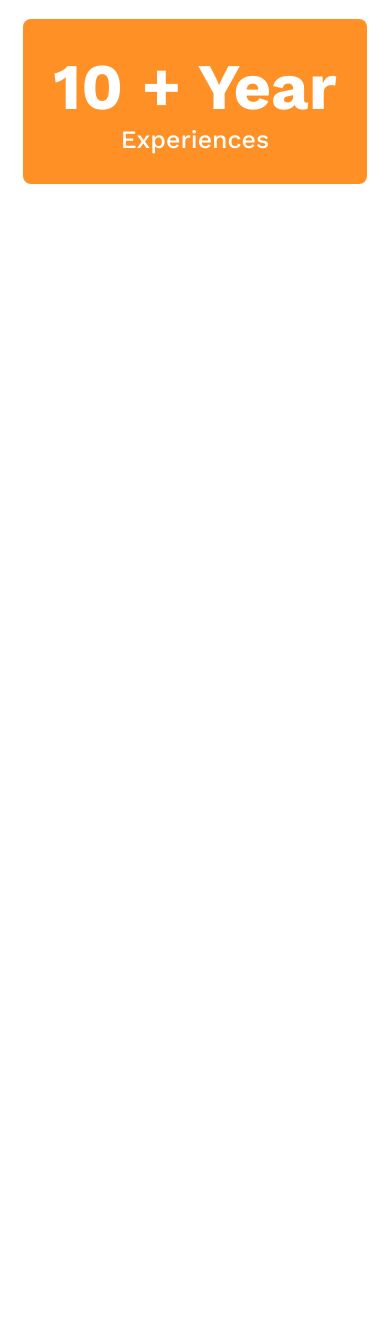
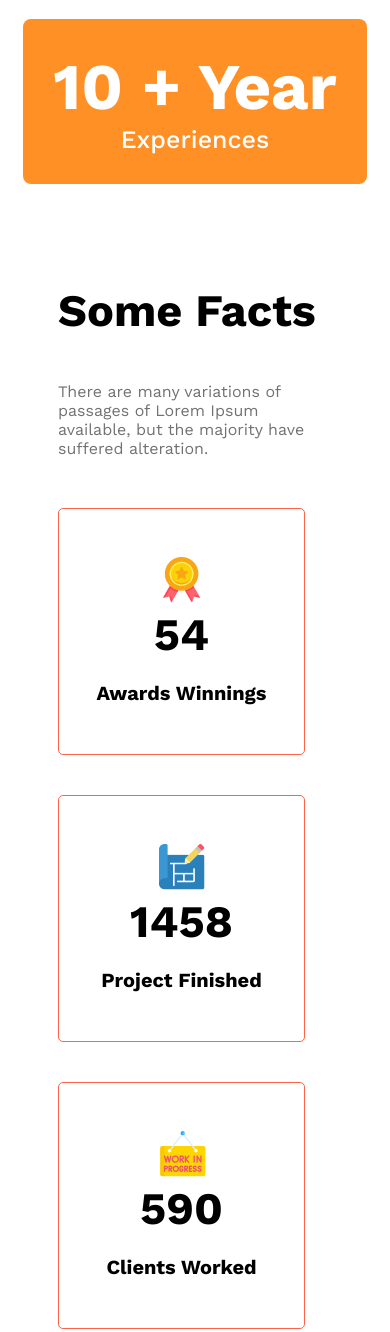
Before and after one commit to Developer-Sahariar-Reza/responsive-design-2, a plain HTML site: page index.html in a window 390 px wide. Shown: the part 4064-5396 px from the top of the page. Before the commit the page ends 4256 px from the top, so only its background shows below. Drawn offline with nearby package versions, Linux system fonts and the light colour scheme.

Commit message:
fact section responsive design for large, medium, small devices done

```diff
--- a/css/style.css
+++ b/css/style.css
@@ -169,8 +169,6 @@ header {
 }
 
 /* feature section start  */
-.feature {
-}
 
 .feature-container {
   display: flex;
@@ -189,9 +187,6 @@ header {
 
 .feature-image img {
   width: 100%;
-}
-
-.feature-btn {
 }
 
 .feature-title {
@@ -242,6 +237,59 @@ header {
 .feature-2 {
   font-weight: 500;
   font-size: 25px;
+}
+
+/* facts section start  */
+
+.facts {
+  margin: 100px 150px;
+}
+
+.facts-title {
+  font-size: 45px;
+  font-weight: 700;
+}
+
+.facts-subtitle {
+  width: 65%;
+}
+
+.fact-container {
+  margin-top: 100px;
+  display: grid;
+  grid-template-columns: repeat(4, 1fr);
+  gap: 40px;
+  align-items: center;
+}
+
+.fact {
+  border: 1px solid #ff6347;
+  border-radius: 5px;
+  display: flex;
+  flex-direction: column;
+  align-items: center;
+  justify-content: center;
+  height: 245px;
+  width: 245px;
+  transition: transform 2s;
+}
+
+.fact:hover {
+  transform: rotate(-90deg);
+  border: 3px solid #ff6347;
+}
+
+.fact-title {
+  font-size: 45px;
+  font-weight: 700;
+  margin-top: 5px;
+  margin-bottom: 0;
+}
+
+.fact-subtitle {
+  margin-bottom: 0;
+  font-size: 20px;
+  font-weight: 600;
 }
 /* responsive style start  */
 
@@ -330,6 +378,19 @@ header {
     display: block;
     text-align: center;
   }
+
+  /* facts section start  */
+  .facts {
+    margin-left: 50px;
+    margin-right: 0;
+  }
+  .facts-subtitle {
+    width: 80%;
+  }
+  .fact-container {
+    grid-template-columns: repeat(1, 1fr);
+    margin-top: 50px;
+  }
 }
 
 /* Styles for medium device  */
@@ -398,4 +459,16 @@ header {
   .feature-btn {
     display: none;
   }
+
+  /* fact section start  */
+  .facts {
+    margin-left: 30px;
+  }
+  .facts-subtitle {
+    width: 90%;
+  }
+  .fact-container {
+    grid-template-columns: repeat(2, 1fr);
+    margin: 50px 80px;
+  }
 }
--- a/index.html
+++ b/index.html
@@ -150,6 +150,41 @@
           </div>
         </div>
       </section>
+
+      <!-- facts section start  -->
+      <section class="facts">
+        <h3 class="facts-title">Some Facts</h3>
+        <p class="facts-subtitle text-primary">
+          There are many variations of passages of Lorem Ipsum available, but
+          the majority have suffered alteration.
+        </p>
+
+        <div class="fact-container">
+          <div class="fact">
+            <img src="images/fact-1.png" alt="" />
+            <h5 class="fact-title">54</h5>
+            <p class="fact-subtitle">Awards Winnings</p>
+          </div>
+
+          <div class="fact">
+            <img src="images/fact-2.png" alt="" />
+            <h5 class="fact-title">1458</h5>
+            <p class="fact-subtitle">Project Finished</p>
+          </div>
+
+          <div class="fact">
+            <img src="images/fact-3.png" alt="" />
+            <h5 class="fact-title">590</h5>
+            <p class="fact-subtitle">Clients Worked</p>
+          </div>
+
+          <div class="fact">
+            <img src="images/fact-4.png" alt="" />
+            <h5 class="fact-title">22578</h5>
+            <p class="fact-subtitle">Email Send</p>
+          </div>
+        </div>
+      </section>
     </main>
   </body>
 </html>
```
Also changed, not shown: images/fact-1.png (added), images/fact-2.png (added), images/fact-3.png (added), images/fact-4.png (added).
